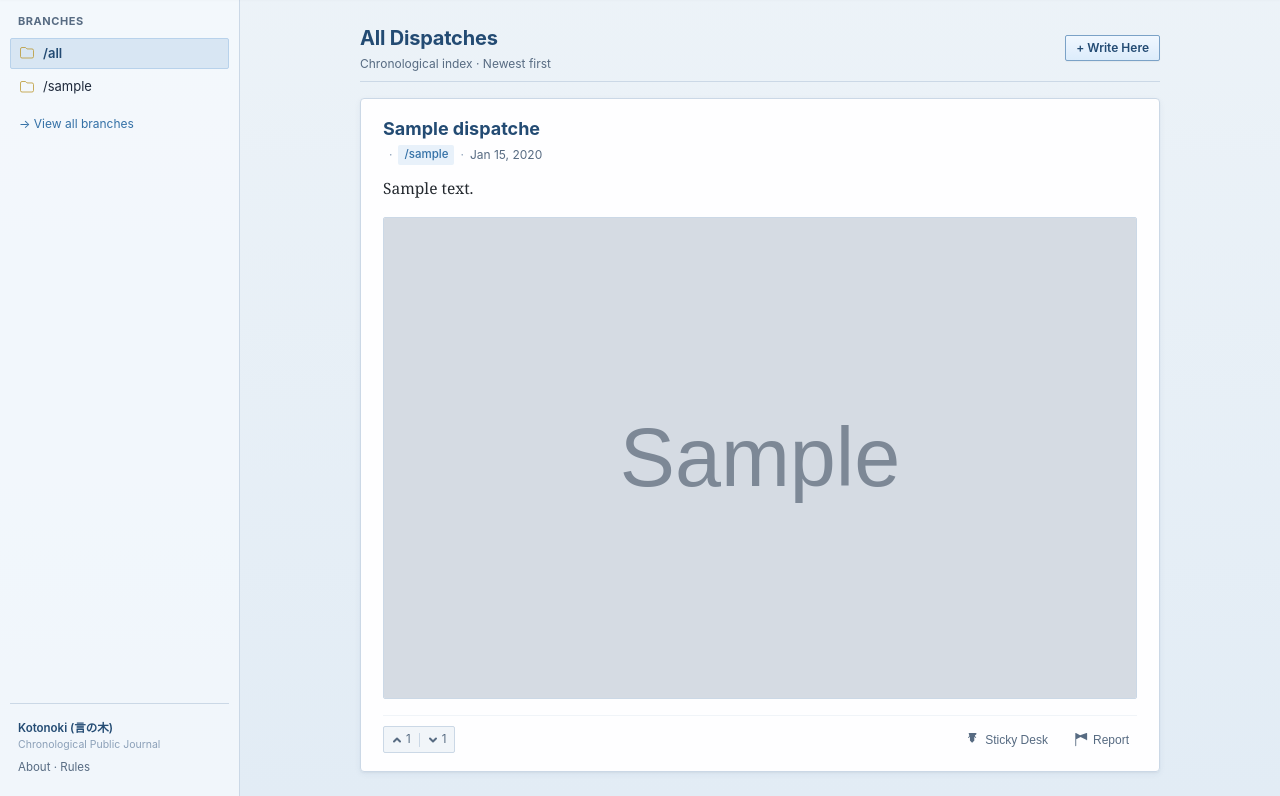
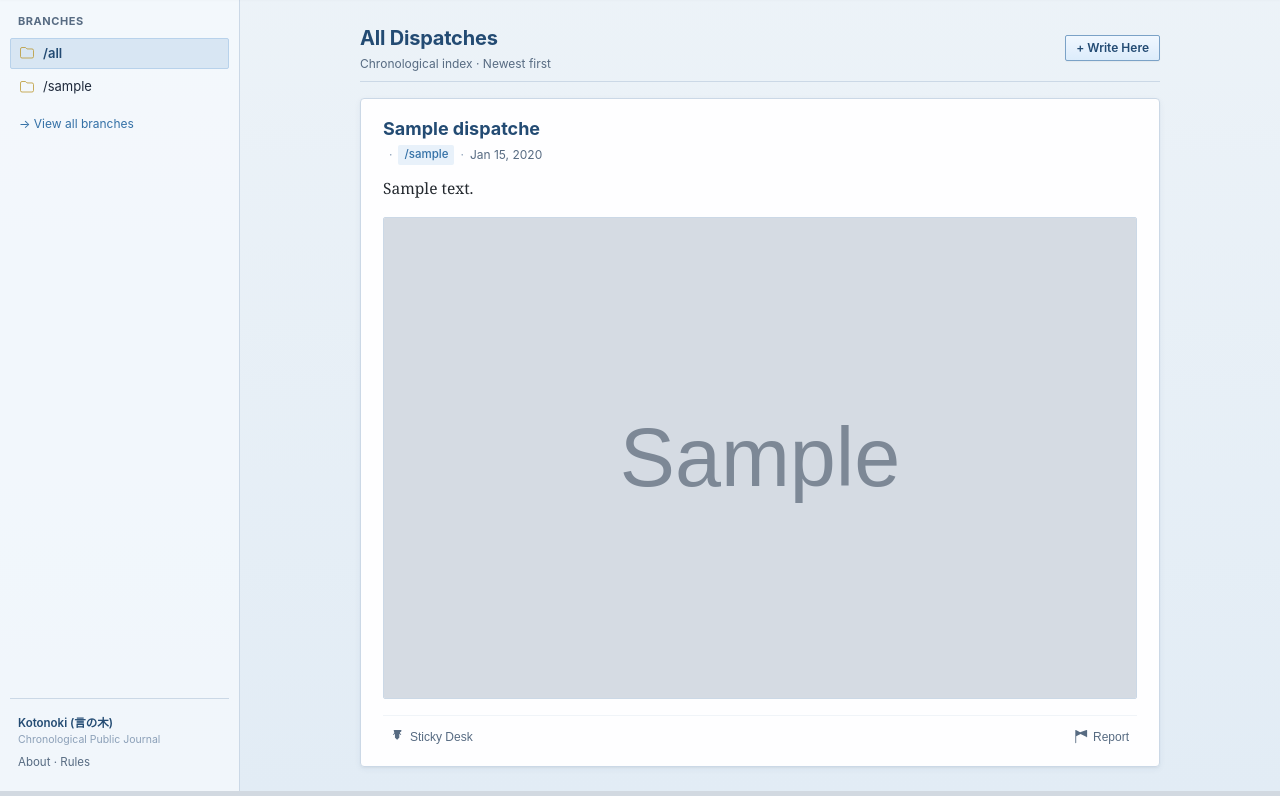
Before and after one commit to DReekis/Kotonoki, a Flask app: page / in a window 1280 px wide. Shown: the part 77-873 px from the top of the page. Run offline with Flask 3, Linux system fonts and the light colour scheme; tables that the repository leaves empty hold one stand-in row (values such as "Sample post"); grey boxes marked "Sample" are stand-in pictures.

Commit message:
feat(philosophy): remove upvotes and downvotes for a judgment-free writing environment

```diff
--- a/app/routes/feed_routes.py
+++ b/app/routes/feed_routes.py
@@ -137,24 +137,10 @@ def view_dispatch(branch_slug: str, dispatch_id: str):
     if dispatch.branch.slug != slug:
         return redirect(url_for("feed.view_dispatch", branch_slug=dispatch.branch.slug, dispatch_id=dispatch_id))
 
-    current_user = get_current_pen_name()
-    user_vote_value = 0
-    if current_user:
-        from app.models import Vote
-        v = db.session.execute(
-            db.select(Vote.value).where(
-                Vote.dispatch_id == dispatch.id,
-                Vote.author_id == current_user.id
-            )
-        ).scalar_one_or_none()
-        if v:
-            user_vote_value = v
-
     branches = BranchService.get_popular_branches(limit=30)
     return render_template(
         "dispatch_detail.html",
         dispatch=dispatch,
-        user_vote_value=user_vote_value,
         branches=branches,
         current_branch=dispatch.branch
     )
--- a/app/services/feed_service.py
+++ b/app/services/feed_service.py
@@ -3,7 +3,7 @@ from datetime import datetime, timezone
 from typing import Optional, Tuple, List, Dict, Any
 from sqlalchemy import select, and_, or_
 from app.extensions import db
-from app.models import Dispatch, Branch, Vote
+from app.models import Dispatch, Branch
 
 DEFAULT_PAGE_SIZE = 20
 
@@ -38,7 +38,7 @@ class FeedService:
     ) -> Dict[str, Any]:
         """
         Pure reverse chronological feed with keyset/cursor pagination.
-        Returns dispatches, next_cursor, and viewer vote mappings.
+        Returns dispatches and next_cursor without judgment/vote scoring.
         """
         query = select(Dispatch).order_by(Dispatch.published_at.desc(), Dispatch.id.desc())
 
@@ -70,22 +70,9 @@ class FeedService:
             last_item = items[-1]
             next_cursor = encode_cursor(last_item.published_at, last_item.id)
 
-        # Batch lookup viewer's votes on these dispatches
-        viewer_votes: Dict[str, int] = {}
-        if viewer_pen_name_id and items:
-            dispatch_ids = [d.id for d in items]
-            votes = db.session.execute(
-                select(Vote.dispatch_id, Vote.value).where(
-                    Vote.dispatch_id.in_(dispatch_ids),
-                    Vote.author_id == viewer_pen_name_id
-                )
-            ).all()
-            for did, val in votes:
-                viewer_votes[did] = val
-
         return {
             "dispatches": items,
             "next_cursor": next_cursor,
             "has_more": has_more,
-            "viewer_votes": viewer_votes
+            "viewer_votes": {}
         }
--- a/app/templates/about.html
+++ b/app/templates/about.html
@@ -34,13 +34,14 @@
         </p>
 
         <p>
-          It is a space to write something down, place it into a public branch, let others discover it purely chronologically, and leave it behind.
+          It is a space where no one can judge anyone—to write something down, place it into a public branch, let others discover it purely chronologically, and leave it behind.
         </p>
 
         <h3 style="font-size: 18px; color: var(--k-primary); margin: 24px 0 12px 0;">Our Principles</h3>
 
         <ul style="padding-left: 20px; display: flex; flex-direction: column; gap: 8px;">
           <li><strong>Writing comes first:</strong> The interface focuses on clear, legible text without distractions.</li>
+          <li><strong>Zero Judgment (No Upvotes or Downvotes):</strong> Kotonoki is completely free of likes, upvotes, downvotes, or popularity metrics. No one can judge you, score you, or reduce your thoughts to a number.</li>
           <li><strong>No follower economy:</strong> You cannot follow accounts, build audiences, or chase subscriber metrics.</li>
           <li><strong>No recommendation algorithm:</strong> All dispatches appear in pure reverse-chronological order.</li>
           <li><strong>Self-claimed pen names:</strong> No email, phone number, or real-world identity is required.</li>
--- a/app/templates/desk.html
+++ b/app/templates/desk.html
@@ -68,8 +68,6 @@
                   <a href="/{{ d.branch.slug }}" class="branch-tag" style="font-size: 11px;">/{{ d.branch.slug }}</a>
                   <span>·</span>
                   <span>{{ d.published_at.strftime('%b %d, %Y') }}</span>
-                  <span>·</span>
-                  <span>▲ {{ d.upvotes_count }} · ▼ {{ d.downvotes_count }}</span>
                   {% if d.image_path %}
                     <span>·</span>
                     <svg viewBox="0 0 16 16" width="12" height="12" fill="currentColor" style="vertical-align:middle;">
--- a/app/templates/partials/dispatch_card.html
+++ b/app/templates/partials/dispatch_card.html
@@ -25,11 +25,7 @@
   {% endif %}
 
   <footer class="dispatch-actions">
-    {% set user_vote_value = viewer_votes.get(d.id, 0) if viewer_votes else 0 %}
-    {% set dispatch = d %}
-    {% include "partials/vote_widget.html" %}
-
-    <div class="secondary-actions">
+    <div class="dispatch-action-group">
       <button
         type="button"
         class="action-btn-subtle"
@@ -41,6 +37,9 @@
         </svg>
         <span class="action-btn-text">Sticky Desk</span>
       </button>
+    </div>
+
+    <div class="secondary-actions">
 
       {% if current_user and current_user.id == d.author_id %}
         <form action="/dispatch/{{ d.id }}/strike" method="POST" onsubmit="return confirm('Strike this dispatch permanently? This cannot be undone.')" style="display:inline;">
--- a/app/templates/partials/vote_widget.html
+++ b/app/templates/partials/vote_widget.html
@@ -1,47 +1 @@
-<div class="vote-widget" id="vote-widget-{{ dispatch.id }}">
-  {% if current_user %}
-    <button
-      type="button"
-      class="vote-btn {% if user_vote_value == 1 %}upvoted{% endif %}"
-      hx-post="/dispatch/{{ dispatch.id }}/vote"
-      hx-vals='{"value": 1}'
-      hx-target="#vote-widget-{{ dispatch.id }}"
-      hx-swap="outerHTML"
-      title="Upvote"
-      aria-label="Upvote this dispatch">
-      <svg class="vote-chevron-svg" viewBox="0 0 10 10" width="10" height="10" fill="none" stroke="currentColor" stroke-width="2" stroke-linecap="round" stroke-linejoin="round" style="width:10px; height:10px; flex-shrink:0;">
-        <path d="M2 6.5L5 3.5L8 6.5"/>
-      </svg>
-      <span class="vote-count">{{ dispatch.upvotes_count }}</span>
-    </button>
-    <div class="vote-divider"></div>
-    <button
-      type="button"
-      class="vote-btn {% if user_vote_value == -1 %}downvoted{% endif %}"
-      hx-post="/dispatch/{{ dispatch.id }}/vote"
-      hx-vals='{"value": -1}'
-      hx-target="#vote-widget-{{ dispatch.id }}"
-      hx-swap="outerHTML"
-      title="Downvote"
-      aria-label="Downvote this dispatch">
-      <svg class="vote-chevron-svg" viewBox="0 0 10 10" width="10" height="10" fill="none" stroke="currentColor" stroke-width="2" stroke-linecap="round" stroke-linejoin="round" style="width:10px; height:10px; flex-shrink:0;">
-        <path d="M2 3.5L5 6.5L8 3.5"/>
-      </svg>
-      <span class="vote-count">{{ dispatch.downvotes_count }}</span>
-    </button>
-  {% else %}
-    <a href="/auth?tab=login&next={{ request.path }}" class="vote-btn" title="Log in to vote" aria-label="Log in to upvote">
-      <svg class="vote-chevron-svg" viewBox="0 0 10 10" width="10" height="10" fill="none" stroke="currentColor" stroke-width="2" stroke-linecap="round" stroke-linejoin="round" style="width:10px; height:10px; flex-shrink:0;">
-        <path d="M2 6.5L5 3.5L8 6.5"/>
-      </svg>
-      <span class="vote-count">{{ dispatch.upvotes_count }}</span>
-    </a>
-    <div class="vote-divider"></div>
-    <a href="/auth?tab=login&next={{ request.path }}" class="vote-btn" title="Log in to vote" aria-label="Log in to downvote">
-      <svg class="vote-chevron-svg" viewBox="0 0 10 10" width="10" height="10" fill="none" stroke="currentColor" stroke-width="2" stroke-linecap="round" stroke-linejoin="round" style="width:10px; height:10px; flex-shrink:0;">
-        <path d="M2 3.5L5 6.5L8 3.5"/>
-      </svg>
-      <span class="vote-count">{{ dispatch.downvotes_count }}</span>
-    </a>
-  {% endif %}
-</div>
+{# Voting removed: Kotonoki is a non-judgmental space #}
--- a/public/static/css/explorer.css
+++ b/public/static/css/explorer.css
@@ -599,55 +599,10 @@ a:hover {
   font-size: 12px;
 }
 
-.vote-widget {
-  display: inline-flex;
-  align-items: center;
-  background: #f1f5f9;
-  border: 1px solid var(--k-border-subtle);
-  border-radius: var(--k-radius-xs);
-  overflow: hidden;
-}
-
-.vote-btn {
-  background: transparent;
-  border: none;
-  padding: 4px 8px;
-  font-size: 11.5px;
-  cursor: pointer;
-  color: var(--k-text-muted);
-  display: inline-flex;
-  align-items: center;
-  gap: 4px;
-  transition: background 0.1s, color 0.1s;
-}
-
-.vote-btn:hover {
-  background: #e2e8f0;
-  color: var(--k-text-main);
-}
-
-.vote-btn.upvoted {
-  background: #e0f2fe;
-  color: #0284c7;
-  font-weight: 700;
-}
-
-.vote-btn.downvoted {
-  background: #fee2e2;
-  color: #dc2626;
-  font-weight: 700;
-}
-
-.vote-chevron-svg {
-  width: 10px;
-  height: 10px;
-  flex-shrink: 0;
-}
-
-.vote-divider {
-  width: 1px;
-  height: 14px;
-  background: var(--k-border-subtle);
+.dispatch-action-group {
+  display: flex;
+  align-items: center;
+  gap: 8px;
 }
 
 .secondary-actions {
```
Also changed, not shown: app/routes/dispatch_routes.py (+1 -59 lines), app/static/css/explorer.css (+4 -49 lines), app/templates/dispatch_detail.html (+4 -3 lines), tests/test_http_routes.py (+5 -4 lines), tests/test_kotonoki.py (+7 -17 lines).
